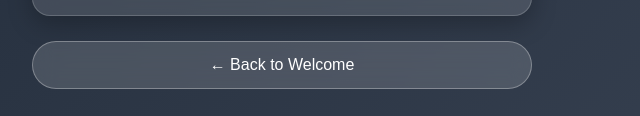
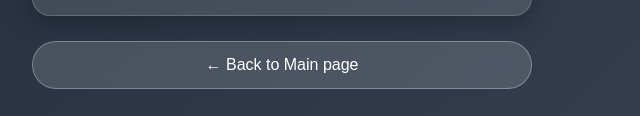
Before and after one commit to WideEye360/sofia-digital-guide, a plain HTML site: page info.html in a window 1280 px wide. Shown: the part 2119-2235 px from the top of the page, 358-998 px from the left. Drawn offline with Linux system fonts and the light colour scheme.

Commit message:
Update info.html

```diff
--- a/info.html
+++ b/info.html
@@ -347,7 +347,7 @@ Useful Information
 
 
 <a href="index.html" class="back-button">
-← Back to Welcome
+← Back to Main page
 </a>
 
 
```
